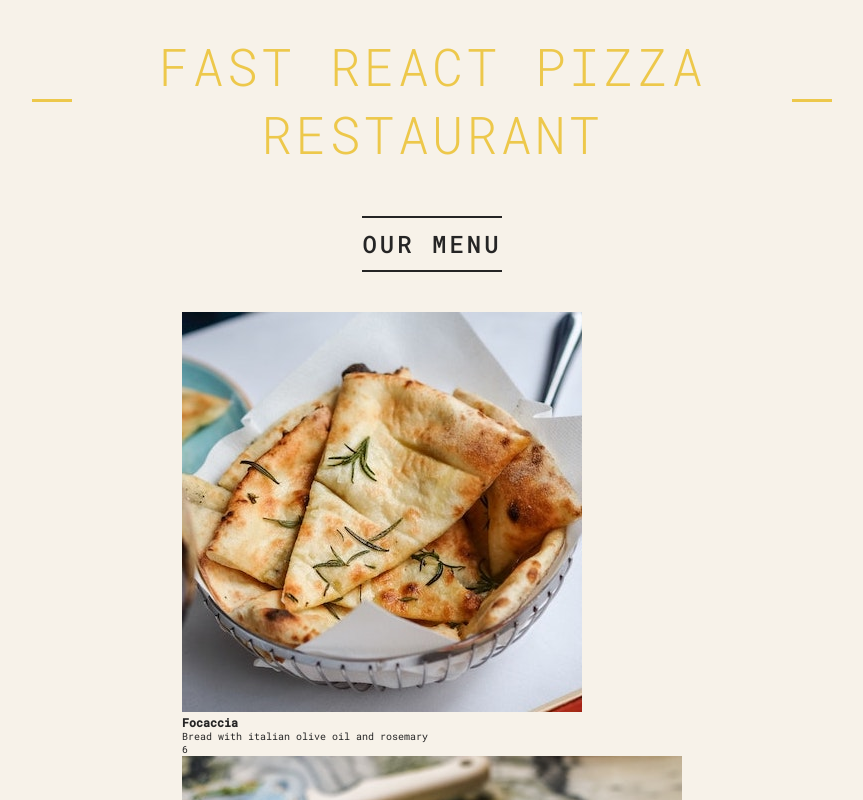
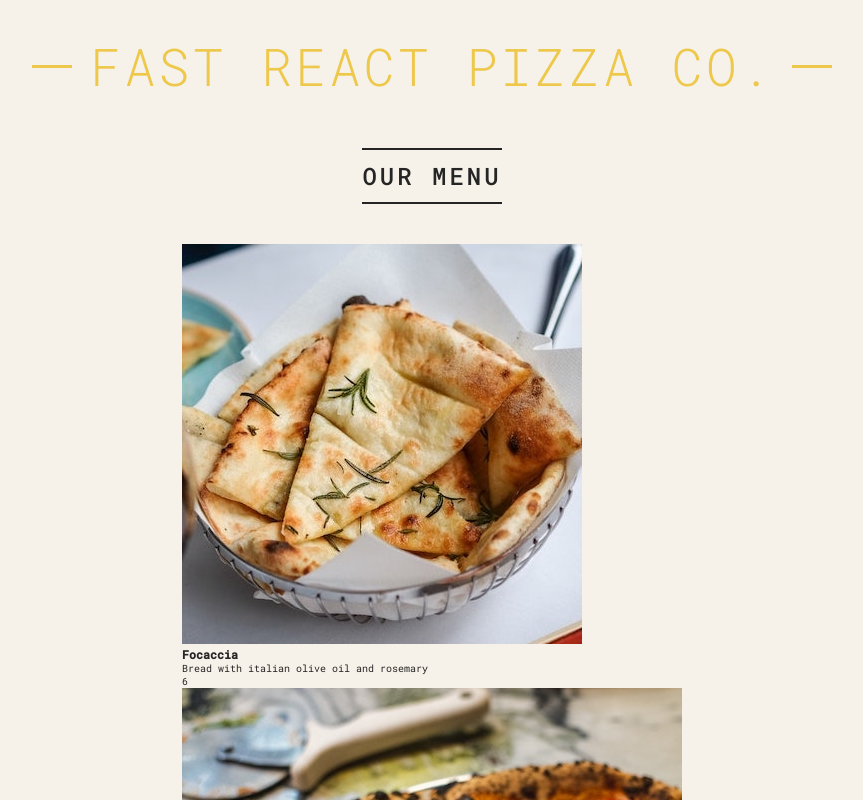
Before and after one commit to AmaduKamara/pizza-menu-app, a React (Create React App) app: page / in a window 1280 px wide. Shown: the top 800 px of the page, without its empty margins (208-1071 px from the left). Built offline with nearby package versions, Linux system fonts and the light colour scheme.

Commit message:
Modify app name

```diff
--- a/src/components/Header.jsx
+++ b/src/components/Header.jsx
@@ -3,7 +3,7 @@ import React from "react";
 const Header = () => {
   return (
     <header className="header">
-      <h1>Fast React Pizza Restaurant</h1>
+      <h1>Fast React Pizza Co.</h1>
     </header>
   );
 };
```
